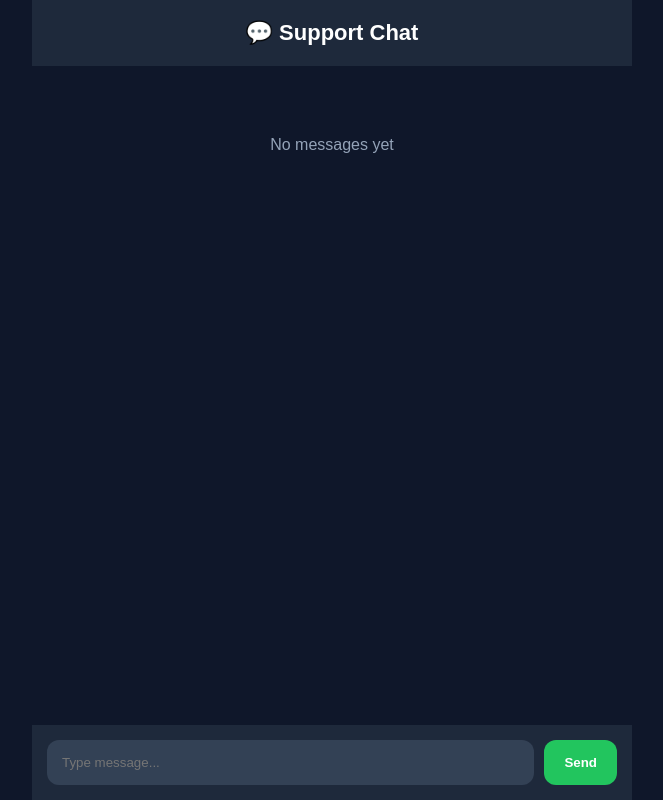
After one commit to placideniyo01-gif/invest-platform, a Django app: page /support/ in a window 1280 px wide. The commit adds this page. Shown: the whole page, without its empty margins (308-971 px from the left). Run offline with Django 5.2, Linux system fonts and the light colour scheme; a user stored in the database is signed in; data comes from the database, SQL or seed files in the repository; both versions use the stored data as it was after the commit; parts of the project's set-up code (start-up, migrations or seed data) failed here and were passed over.

Commit message:
add support system and popup

```diff
--- a/main/urls.py
+++ b/main/urls.py
@@ -16,7 +16,7 @@ urlpatterns = [
     path('transactions/', views.transactions_view, name="transactions"),
     path('approve-deposit/<int:id>/', views.approve_deposit),
     path('reject-deposit/<int:id>/', views.reject_deposit),
-
+    path("support/", views.support_view, name="support"),
     path('approve-withdraw/<int:id>/', views.approve_withdraw),
     path('reject-withdraw/<int:id>/', views.reject_withdraw),
     path(
--- a/main/views.py
+++ b/main/views.py
@@ -10,7 +10,7 @@ from asgiref.sync import async_to_sync
 
 from datetime import timedelta
 import requests
-
+from .models import SupportMessage
 from .utils import *
 from .models import (
     Profile,
@@ -227,9 +227,17 @@ def dashboard(request):
         f"/register/?ref={request.user.id}"
     )
 
+    unread_messages = SupportMessage.objects.filter(
+        user=request.user,
+        sender="admin",
+        is_read=False
+    ).count()
+
     context = {
 
         "profile": profile,
+
+        "unread_messages": unread_messages,
 
         "referral_bonuses": referral_bonuses,
 
@@ -807,3 +815,47 @@ def approve_deposit_api(request, id):
     return JsonResponse({
         "message": "Already processed"
     })
+
+# =========================
+# SUPPORT CHAT
+# =========================
+@login_required
+def support_view(request):
+
+    if request.method == "POST":
+
+        message = request.POST.get("message")
+
+        if message:
+
+            SupportMessage.objects.create(
+                user=request.user,
+                sender="user",
+                message=message
+            )
+
+        return redirect("support")
+
+    # GET ALL MESSAGES
+    messages = SupportMessage.objects.filter(
+        user=request.user
+    ).order_by("created_at")
+
+    # MARK ADMIN MSG AS READ
+    SupportMessage.objects.filter(
+        user=request.user,
+        sender="admin",
+        is_read=False
+    ).update(is_read=True)
+
+    # UNREAD COUNT
+    unread_count = SupportMessage.objects.filter(
+        user=request.user,
+        sender="admin",
+        is_read=False
+    ).count()
+
+    return render(request, "support.html", {
+        "messages": messages,
+        "unread_count": unread_count
+    })
--- /dev/null
+++ b/templates/support.html
@@ -0,0 +1,151 @@
+<!DOCTYPE html>
+<html>
+<head>
+
+    <title>Support Chat</title>
+
+    <meta name="viewport" content="width=device-width, initial-scale=1.0">
+
+    <style>
+
+        body{
+            margin:0;
+            background:#0f172a;
+            font-family:Arial;
+            color:white;
+        }
+
+        .container{
+            max-width:600px;
+            margin:auto;
+            height:100vh;
+            display:flex;
+            flex-direction:column;
+        }
+
+        .top{
+            background:#1e293b;
+            padding:20px;
+            text-align:center;
+            font-size:22px;
+            font-weight:bold;
+        }
+
+        .chat-box{
+            flex:1;
+            overflow-y:auto;
+            padding:20px;
+        }
+
+        .message{
+            padding:15px;
+            border-radius:15px;
+            margin-bottom:15px;
+            max-width:80%;
+            line-height:1.5;
+        }
+
+        .user{
+            background:#2563eb;
+            margin-left:auto;
+        }
+
+        .admin{
+            background:#334155;
+        }
+
+        .time{
+            font-size:12px;
+            margin-top:8px;
+            opacity:.7;
+        }
+
+        .form-box{
+            padding:15px;
+            background:#1e293b;
+            display:flex;
+            gap:10px;
+        }
+
+        input{
+            flex:1;
+            padding:15px;
+            border:none;
+            border-radius:12px;
+            background:#334155;
+            color:white;
+        }
+
+        button{
+            border:none;
+            padding:15px 20px;
+            border-radius:12px;
+            background:#22c55e;
+            color:white;
+            font-weight:bold;
+            cursor:pointer;
+        }
+
+        .empty{
+            text-align:center;
+            margin-top:50px;
+            color:#94a3b8;
+        }
+
+    </style>
+
+</head>
+
+<body>
+
+<div class="container">
+
+    <div class="top">
+        💬 Support Chat
+    </div>
+
+    <div class="chat-box">
+
+        {% for msg in messages %}
+
+            <div class="message {{ msg.sender }}">
+
+                {{ msg.message }}
+
+                <div class="time">
+                    {{ msg.created_at }}
+                </div>
+
+            </div>
+
+        {% empty %}
+
+            <div class="empty">
+                No messages yet
+            </div>
+
+        {% endfor %}
+
+    </div>
+
+    <form method="POST" class="form-box">
+
+        {% csrf_token %}
+
+        <input
+            type="text"
+            name="message"
+            placeholder="Type message..."
+            required
+        >
+
+        <button type="submit">
+            Send
+        </button>
+
+    </form>
+
+</div>
+
+</body>
+</html>
```
Also changed, not shown: main/admin.py (+152 -11 lines), templates/dashboard.html (+112 -3 lines), db.sqlite3.
